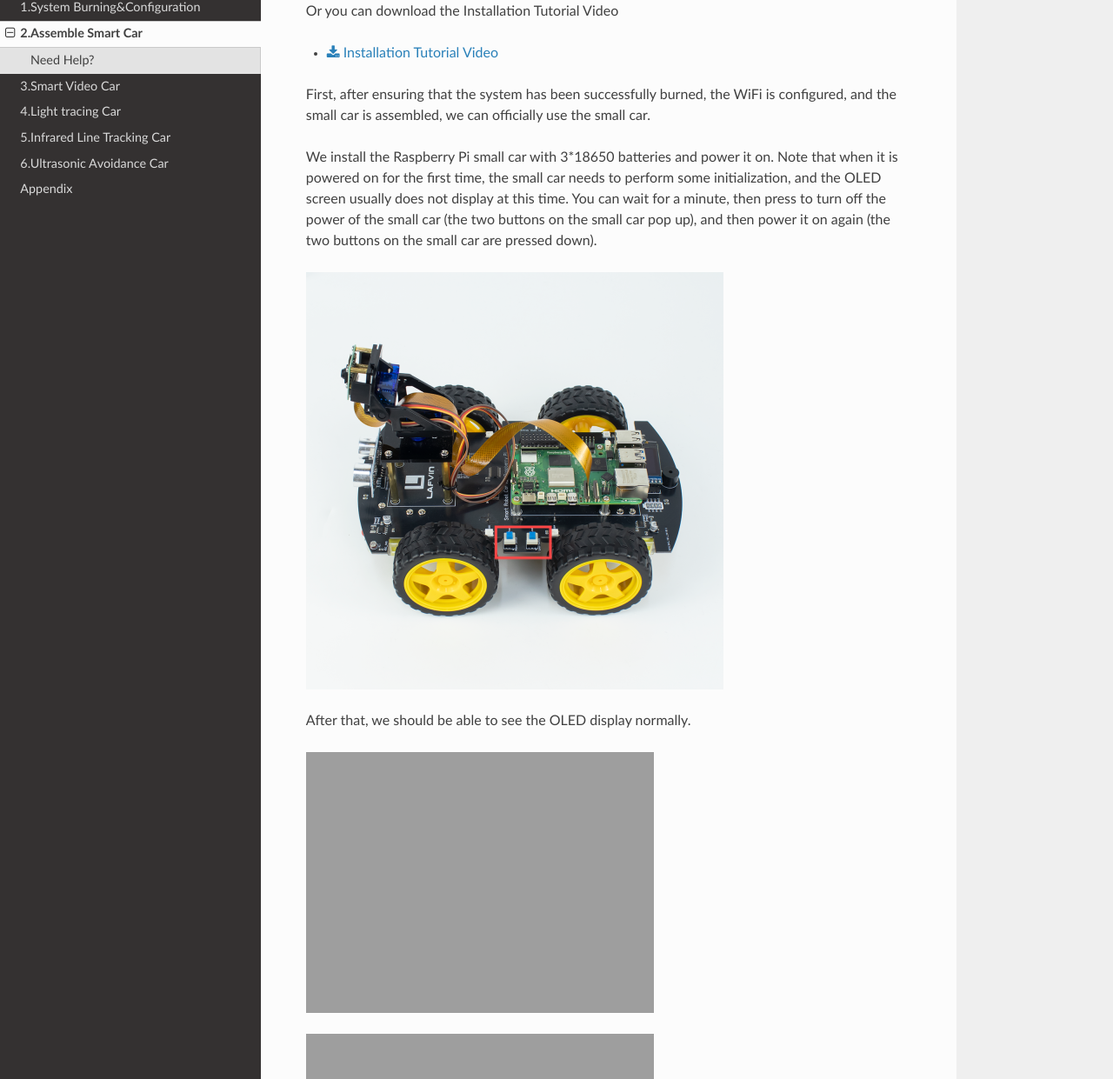
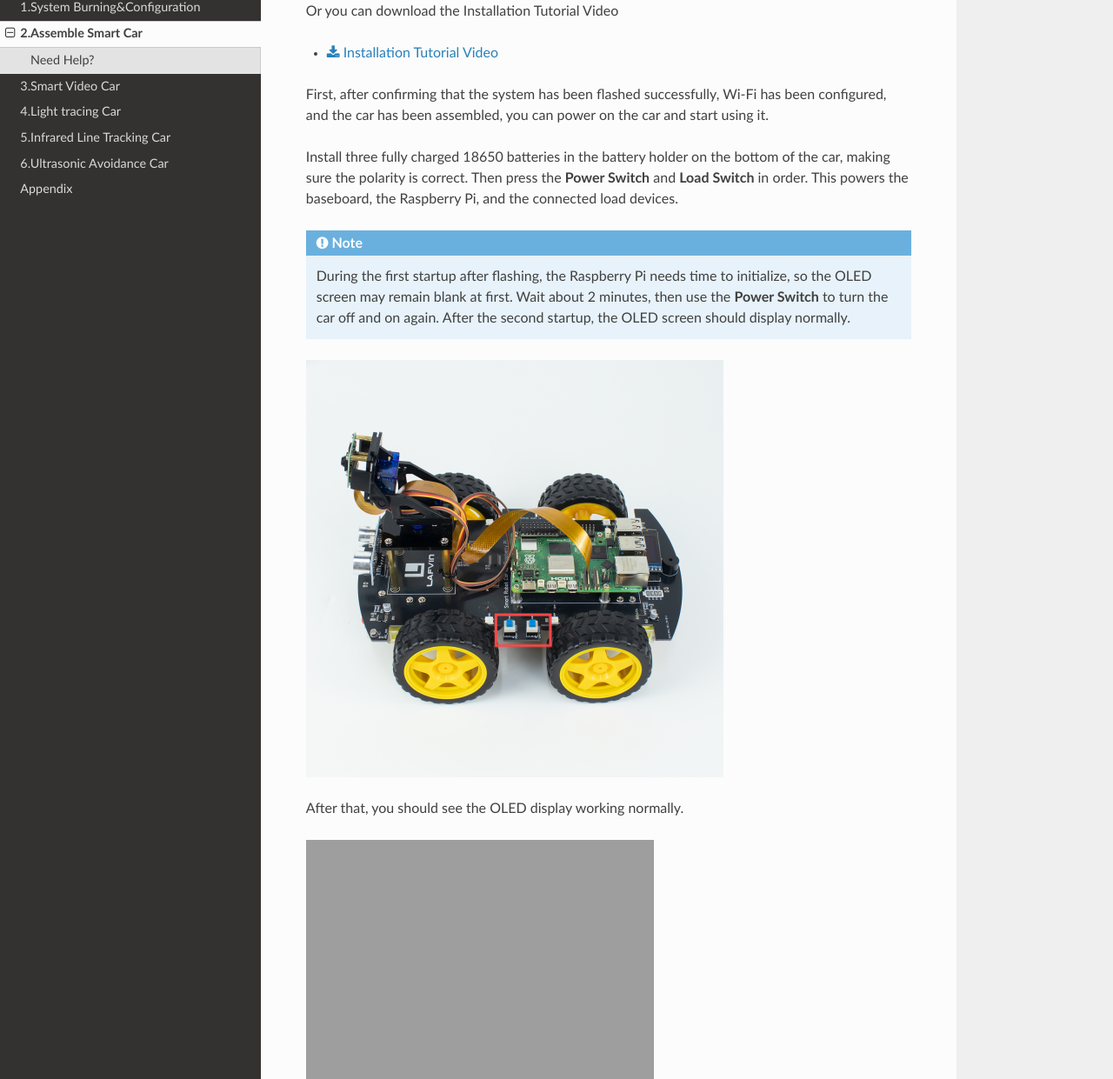
Before and after one commit to lafvintech/RaspberryPICar, a Sphinx documentation site: the page built from docs/source/2_assemble_smart_car.rst, in a window 1280 px wide and 1400 px high, scrolled down 320 px, cut to the strip 159-1400 px from the top of the window. Shown: the whole strip at 87% size. Built offline with Sphinx 7.4.7 and the Read the Docs theme 3.1.0, drawn with Linux system fonts in a browser that asks for light colours.

Commit message:
update docs

```diff
--- a/docs/source/0_prepartion.rst
+++ b/docs/source/0_prepartion.rst
@@ -35,8 +35,6 @@ You can use the QR code scanning feature in Edge or Chrome to scan, download, an
 * :download:`IOS   <https://apps.apple.com/us/app/rasppicar/id6738298527?platform=iphone>`
 * :download:`Macos <https://apps.apple.com/us/app/rasppicar/id6738298527?platform=mac>`
 
-
-
 .. figure:: img/Android_app.png
    :align: left
    :name: android-app
--- a/docs/source/1_system_burning&configuration.rst
+++ b/docs/source/1_system_burning&configuration.rst
@@ -9,6 +9,8 @@
 Raspberry Pi have developed a graphical SD card writing tool that works on Mac OS, Ubuntu 18.04 and Windows, and is the easiest option for most users as it will download the image and install it automatically to the SD card.
 
 You can download the Raspberry Pi Imager tool for your platform via the links below:
+
+Please note that the installation package you downloaded is version 1.8.5.
 
 * :download:`Windows version <https://github.com/raspberrypi/rpi-imager/releases/download/v1.8.5/imager-1.8.5.exe>`
 * :download:`Mac version <https://github.com/raspberrypi/rpi-imager/releases/download/v1.8.5/Raspberry.Pi.Imager.1.8.5.dmg>`
--- a/docs/source/2_assemble_smart_car.rst
+++ b/docs/source/2_assemble_smart_car.rst
@@ -11,20 +11,25 @@ Or you can download the Installation Tutorial Video
 
 * :download:`Installation Tutorial Video <https://www.dropbox.com/scl/fo/ssmlerkwngmcanppthnv3/AODY8U48EFLClQ6zifOcB0Q?rlkey=4oaaxui1fjmvun54rvuq1t73e&st=1ffnj664&dl=1>`
 
-First, after ensuring that the system has been successfully burned, the WiFi is
-configured, and the small car is assembled, we can officially use the small car.
+First, after confirming that the system has been flashed successfully, Wi-Fi has
+been configured, and the car has been assembled, you can power on the car and
+start using it.
 
-We install the Raspberry Pi small car with 3*18650 batteries and power it on.
-Note that when it is powered on for the first time, the small car needs to
-perform some initialization, and the OLED screen usually does not display at
-this time. You can wait for a minute, then press to turn off the power of the
-small car (the two buttons on the small car pop up), and then power it on again
-(the two buttons on the small car are pressed down).
+Install three fully charged 18650 batteries in the battery holder on the bottom
+of the car, making sure the polarity is correct. Then press the **Power Switch**
+and **Load Switch** in order. This powers the baseboard, the Raspberry Pi, and
+the connected load devices.
+
+.. note::
+   During the first startup after flashing, the Raspberry Pi needs time to
+   initialize, so the OLED screen may remain blank at first. Wait about 2
+   minutes, then use the **Power Switch** to turn the car off and on again.
+   After the second startup, the OLED screen should display normally.
 
 
 .. image:: ./img/2/侧面.png
 
-After that, we should be able to see the OLED display normally.
+After that, you should see the OLED display working normally.
 
 .. image:: ./img/2/oled(1).jpg
 
```
Also changed, not shown: other parts of docs/source/1_system_burning&configuration.rst (+2 -2 lines), docs/source/appendix/q&a.rst (+78 -16 lines), 1 other file.
